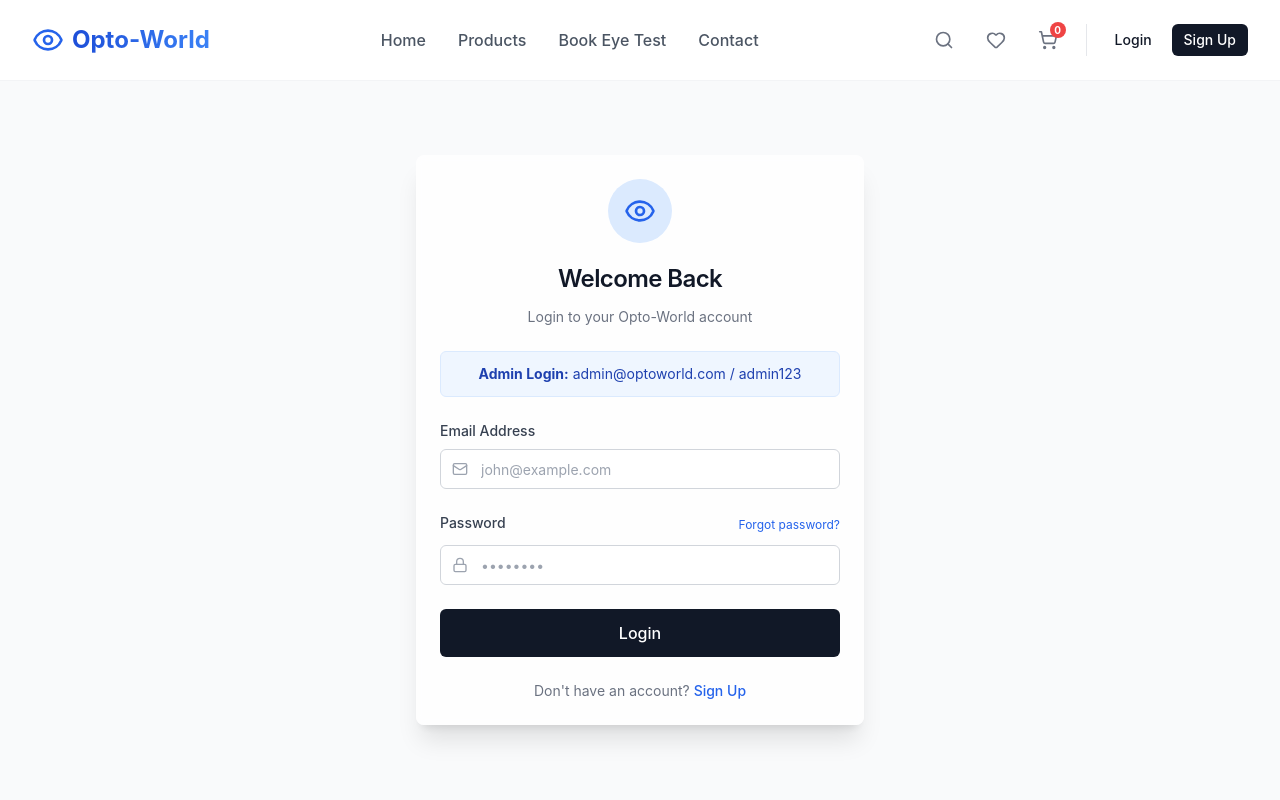
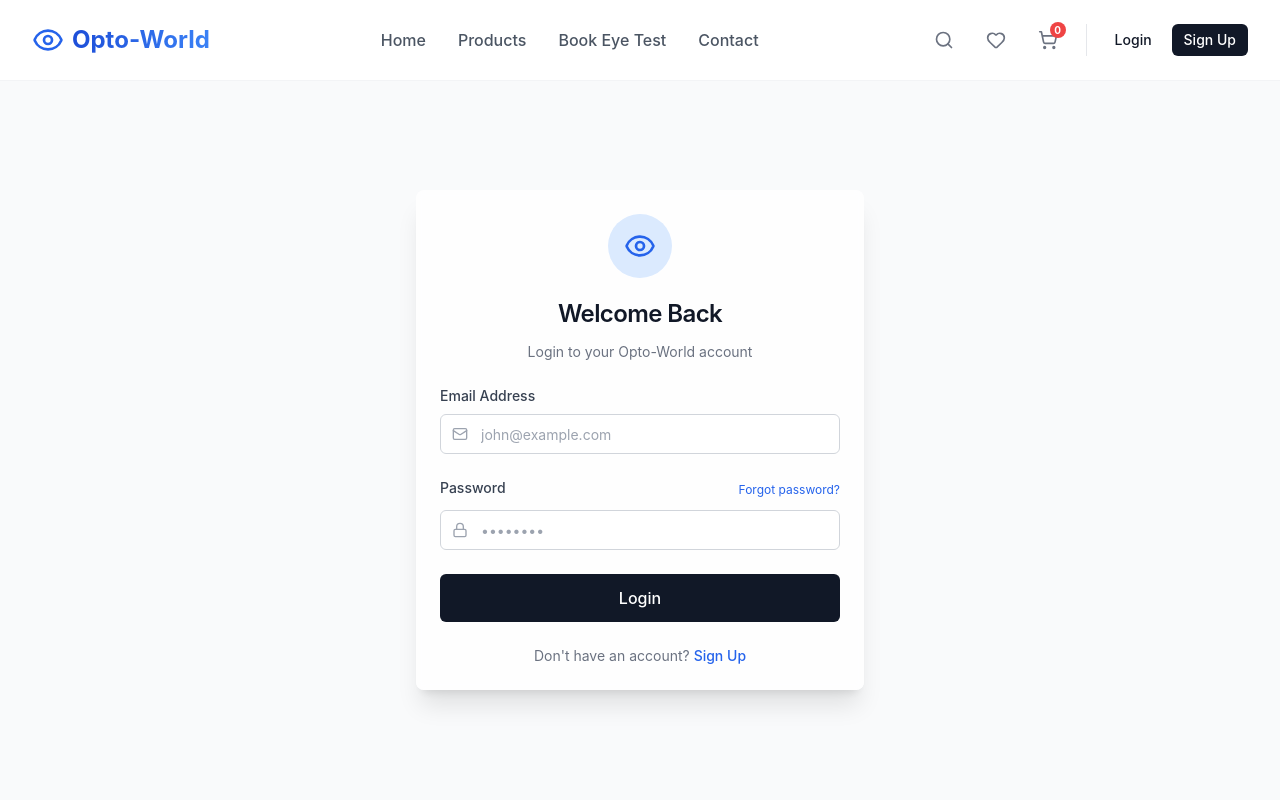
Before and after one commit to tanishgmca25-bot/opto-world, a React (Create React App) app: page /login in a window 1280 px wide. Shown: the top 800 px of the page. Built offline with nearby package versions, Linux system fonts and the light colour scheme.

Commit message:
removed info about admin

```diff
--- a/src/Login.jsx
+++ b/src/Login.jsx
@@ -44,9 +44,6 @@ const Login = () => {
                     </p>
                 </CardHeader>
                 <CardContent>
-                    <div className="bg-blue-50 border border-blue-100 rounded-md p-3 mb-6 text-sm text-blue-800 text-center">
-                        <p><strong>Admin Login:</strong> admin@optoworld.com / admin123</p>
-                    </div>
 
                     <form onSubmit={handleSubmit} className="space-y-6">
                         <div className="space-y-2">
```
